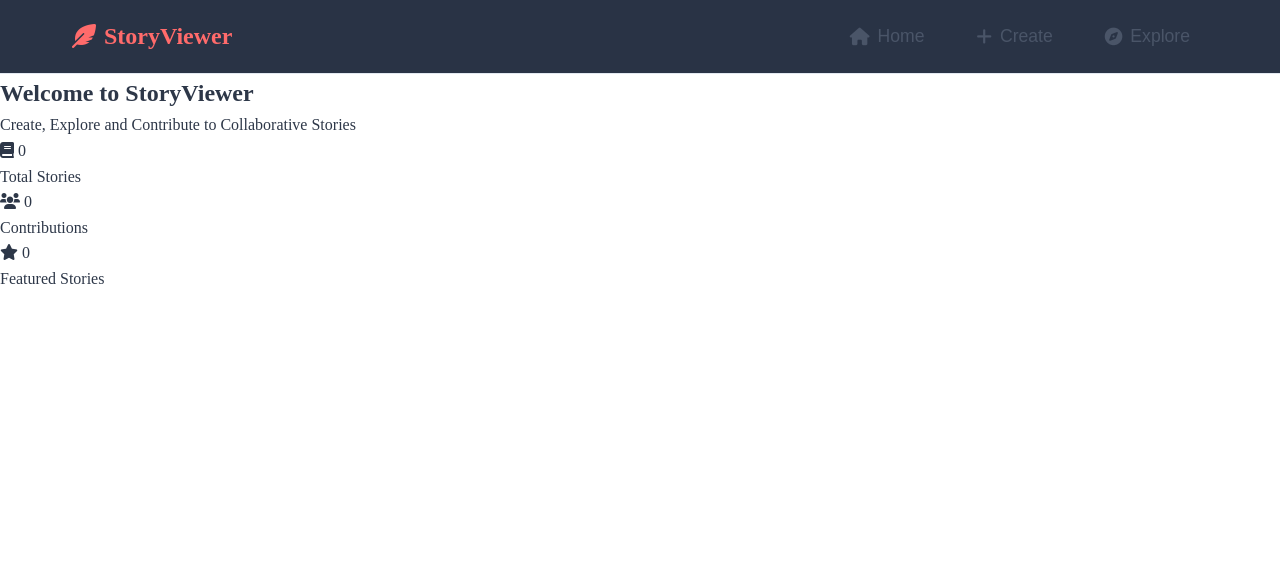
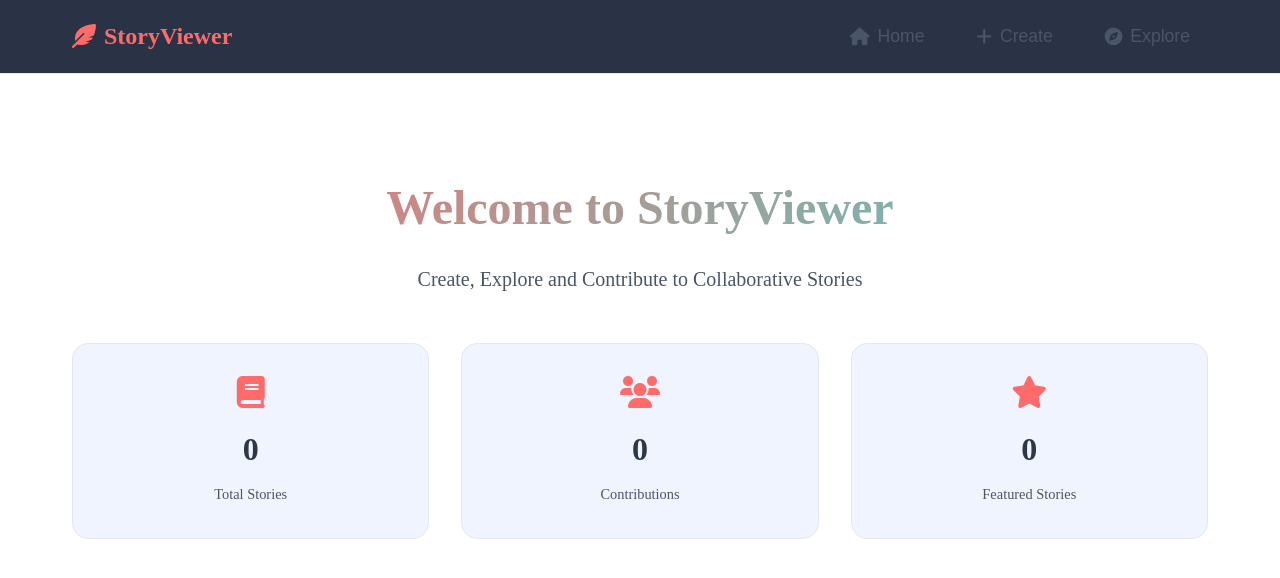
Before and after one commit to Devindi-ui/Story-Viewer, a plain HTML site: page index.html in a window 1280 px wide. Drawn offline with Linux system fonts and the light colour scheme.

Commit message:
stats cards design

```diff
--- a/index.html
+++ b/index.html
@@ -37,7 +37,7 @@
          <section id="homeSection" class="section active">
             <div class="hero">
                 <h2 class="hero-title">Welcome to StoryViewer</h2>
-                <p class="her-subtitle">Create, Explore and Contribute to Collaborative Stories</p>
+                <p class="hero-subtitle">Create, Explore and Contribute to Collaborative Stories</p>
 
                 <div class="hero-stats">
                     <div class="stat-card">
--- a/styles/main.css
+++ b/styles/main.css
@@ -84,3 +84,93 @@ body{
     border-color: var(--primary-color);
     background: rgba(216, 216, 221, 0.5);
 }
+
+/* Container section */
+.container{
+    max-width: 1200px;
+    margin: 0 auto;
+    padding: 2rem;
+}
+
+.section{
+    display: none;
+    animation: fadeIn 0.5s ease-in-out;
+}
+
+.section.active{
+    display: block;
+}
+
+@kayfames fadeIn{
+    from {
+        opacity: 0;
+        transform: translateY(20px);
+    }
+
+    to {
+        opacity: 1;
+        transform: translateY(0);
+    }
+}
+
+/* hero section */
+.hero{
+    text-align: center;
+    padding: 4rem 0;
+}
+
+.hero-title{
+    font-size: 3rem;
+    font-weight: 800;
+    margin-bottom: 1rem;
+    background: linear-gradient(135deg, var(--primary-color), var(--secondary-color));
+    -webkit-background-clip: text;
+    -webkit-text-fill-color: transparent;
+    background-clip: text;
+}
+
+.hero-subtitle{
+    font-size: 1.25rem;
+    color: var(--text-secondary);
+    margin-bottom: 3rem;
+}
+
+.hero-stats{
+    display: grid;
+    grid-template-columns: repeat(auto-fit, minmax(200px, 1fr));
+    gap: 2rem;
+}
+
+.stat-card{
+    background-color: var(--surface-color);
+    padding: 2rem;
+    border-radius: var(--border-radius);
+    border: 1px solid var(--border-color);
+    text-align: center;
+    transition: var(--transition);
+}
+
+.stat-card:hover{
+    transform: scale(1.05);
+    box-shadow: var(--shadow);
+    border-color: var(--primary-color);
+}
+
+.stat-card i{
+    font-size: 2rem;
+    color: var(--primary-color);
+    margin-bottom: 1rem;
+}
+
+.stat-card span{
+    display: block;
+    font-size: 2rem;
+    color: var(--text-primary);
+    margin-bottom: 0.5rem;
+    font-weight: 700;
+}
+
+.stat-card p{
+    color: var(--text-secondary);
+    font-size: 0.9rem;
+}
```
